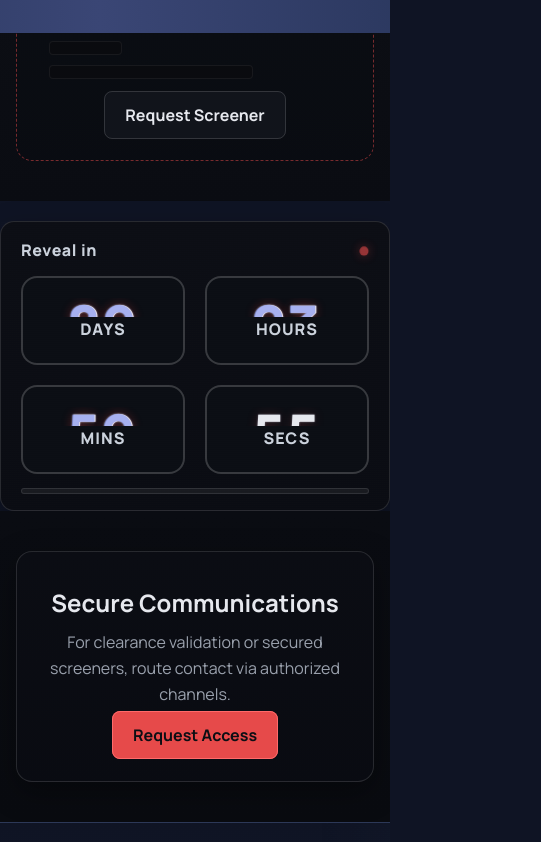
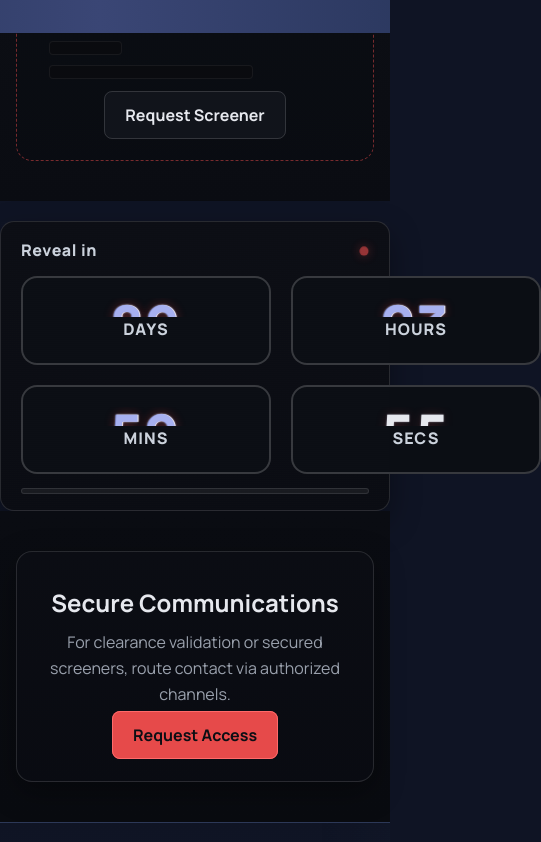
Before and after one commit to natxeula/OceanCrest, a Next.js app: page /classified in a window 390 px wide. Shown: the part 811-1653 px from the top of the page, 541 px wide, since content can reach past the window. Built offline with nearby package versions, Linux system fonts and the light colour scheme.

Commit message:
Manual code updates made to file: app/enhancements.css

```diff
--- a/app/enhancements.css
+++ b/app/enhancements.css
@@ -313,5 +313,5 @@ body.has-notification {
 .scp-countdown.warning .scp-time-box { border-color: rgba(199,178,122,0.45); }
 
 @media (max-width: 640px) {
-  .scp-time-grid { grid-template-columns: repeat(2, minmax(80px, 1fr)); }
+  .scp-time-grid { grid-template-columns: repeat(2, minmax(250px, 1fr)); }
 }
```
